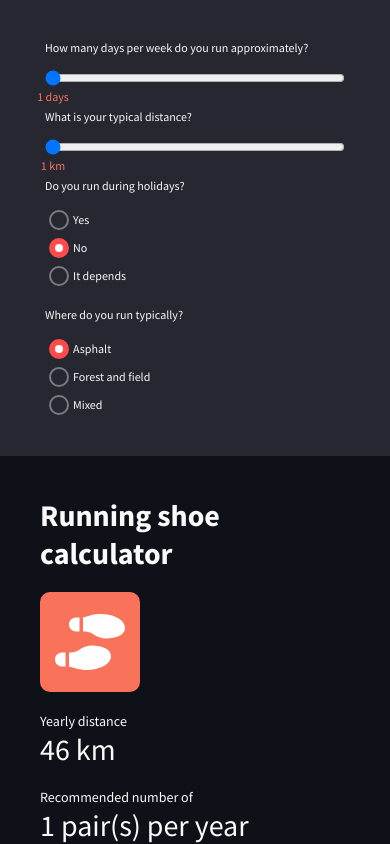
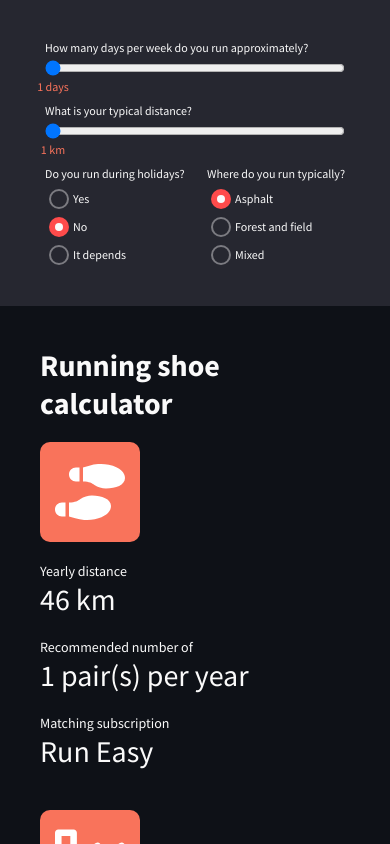
Before and after one commit to CinatitBR/shoe-calculator, a React (Create React App) app: page / in a window 390 px wide. Built offline with nearby package versions, Linux system fonts and the light colour scheme.

Commit message:
Update styles

```diff
--- a/src/components/InputRange/style.module.css
+++ b/src/components/InputRange/style.module.css
@@ -17,3 +17,10 @@
   transform: translateX(-50%);
   color: var(--orange-light);
 }
+
+/* Responsiveness */
+@media only screen and (max-width: 750px) {
+  .wrapper {
+    gap: 5px;
+  }
+}
--- a/src/components/ShoeForm/index.js
+++ b/src/components/ShoeForm/index.js
@@ -19,6 +19,7 @@ const ShoeForm = ({ values, onChange }) => {
   return (
     <div className="shoeForm">
       <div className="field-list">
+
         <InputRange
           label="How many days per week do you run approximately?"
           min="1"
@@ -39,6 +40,7 @@ const ShoeForm = ({ values, onChange }) => {
           onChange={handleChange}
         />
 
+        <div className="field-group">
           <div className="field">
             Do you run during holidays?
 
@@ -101,6 +103,8 @@ const ShoeForm = ({ values, onChange }) => {
             </div>
           </div>
         </div>
+
+      </div>
     </div>
   )
 }
--- a/src/components/ShoeForm/style.css
+++ b/src/components/ShoeForm/style.css
@@ -2,16 +2,22 @@
   width: min(300px, 100%);
 }
 
-.shoeForm .field-list {
+.field-list {
+  display: flex;
+  flex-direction: column;
+  gap: 2rem;
+}
+
+.field-list .field-group {
   display: flex;
   flex-direction: column;
   gap: 20px;
 }
 
-.shoeForm .field-list .field {
+.field-list .field-group .field {
   display: flex;
   flex-direction: column;
-  gap: 15px;
+  gap: 0.5rem;
 }
 
 .shoeForm .field-list .input-group {
@@ -20,3 +26,11 @@
   align-items: flex-start;
   gap: 5px;
 }
+
+/* Responsiveness */
+@media only screen and (max-width: 750px) {
+  .field-list .field-group {
+    flex-direction: row;
+    justify-content: space-between;
+  }
+}
```
Also changed, not shown: src/components/InputRadio/style.module.css (line endings or trailing spaces). Lines whose indentation alone changed are shown as unchanged.
